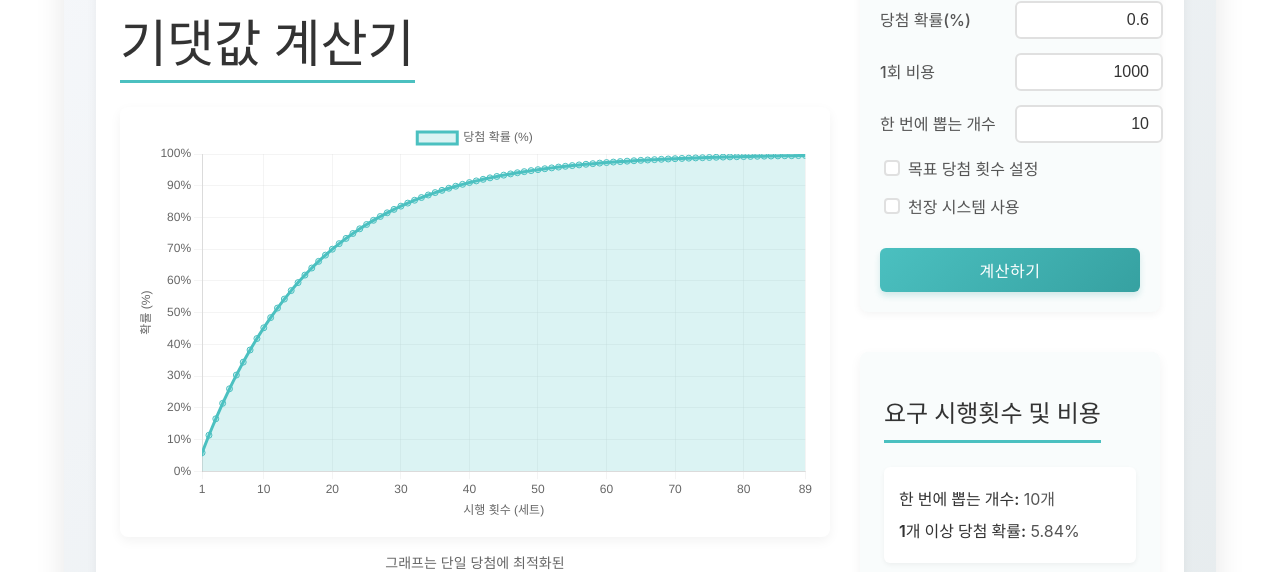
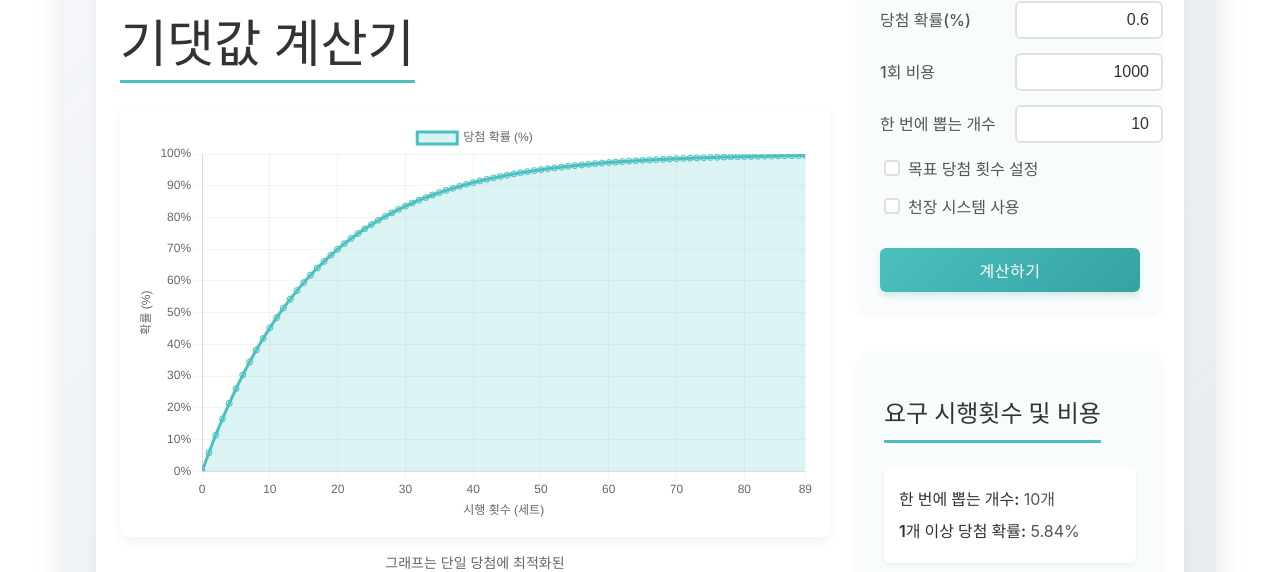
Before and after one commit to Lacri1/ProbExpect, a React (Vite) app: page / in a window 1280 px wide. Shown: the part 75-647 px from the top of the page. Built offline with nearby package versions, Linux system fonts and the light colour scheme.

Commit message:
Add ceiling system logic based on Monte Carlo simulation

```diff
--- a/src/App.jsx
+++ b/src/App.jsx
@@ -696,30 +696,17 @@ function App() {
                 }
             },
             x: {
-                min: 1,
+                min: 0, // X축 시작을 다시 0으로 설정
                 max: chartInfo?.dynamicMaxAttempts,
                 title: { display: true, text: "시행 횟수 (세트)" }, // X축 라벨 변경
-                // 중요! x축이 실제 값을 표시하도록 설정
+                // 중요: 틱 간격을 1로 설정하여 정수만 표시
                 type: 'linear',
                 position: 'bottom',
                 ticks: {
-                    // 틱 간격을 사용자 정의
+                    // 틱 간격을 1로 설정하여 정수만 표시
                     callback: function(value) {
-                        // 값이 너무 크면 지수 표기법으로 변환
-                        if (value >= 1e6) {
-                            return value.toExponential(1).replace(/e\+?/, 'e');
-                        } else if (value >= 1e3) {
-                            // 천 단위 이상이면 K 접미사 사용
-                            return (value / 1e3).toFixed(0) + 'K';
-                        }
-                        return value;
+                        return value.toString();
                     },
-                    // 큰 데이터셋에 대해 표시할 틱 수 조정
-                    maxTicksLimit: 10, // 틱 개수 증가
-                    // 이 옵션이 중요: 실제 데이터 값에 따라 자동 스케일링
-                    source: 'auto',
-                    // 틱에 대한 간격 설정 (선택 사항, 필요시 주석 해제 및 조정)
-                    // stepSize: chartInfo?.dynamicMaxAttempts > 1000 ? Math.floor(chartInfo?.dynamicMaxAttempts / 10) : undefined,
                 },
                 grid: {
                     color: 'rgba(200, 200, 200, 0.2)', // 그리드 색상 연하게
```
